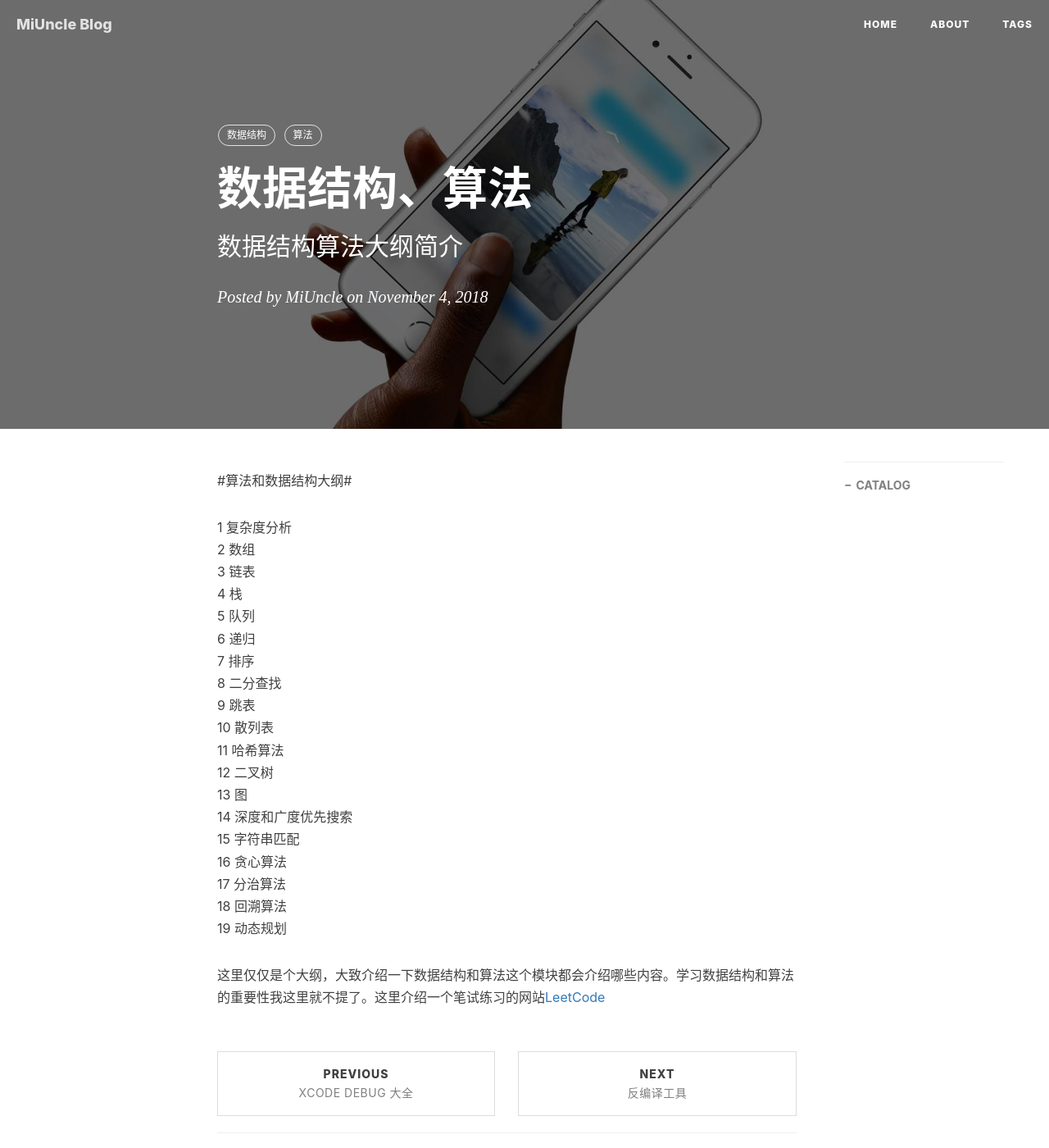
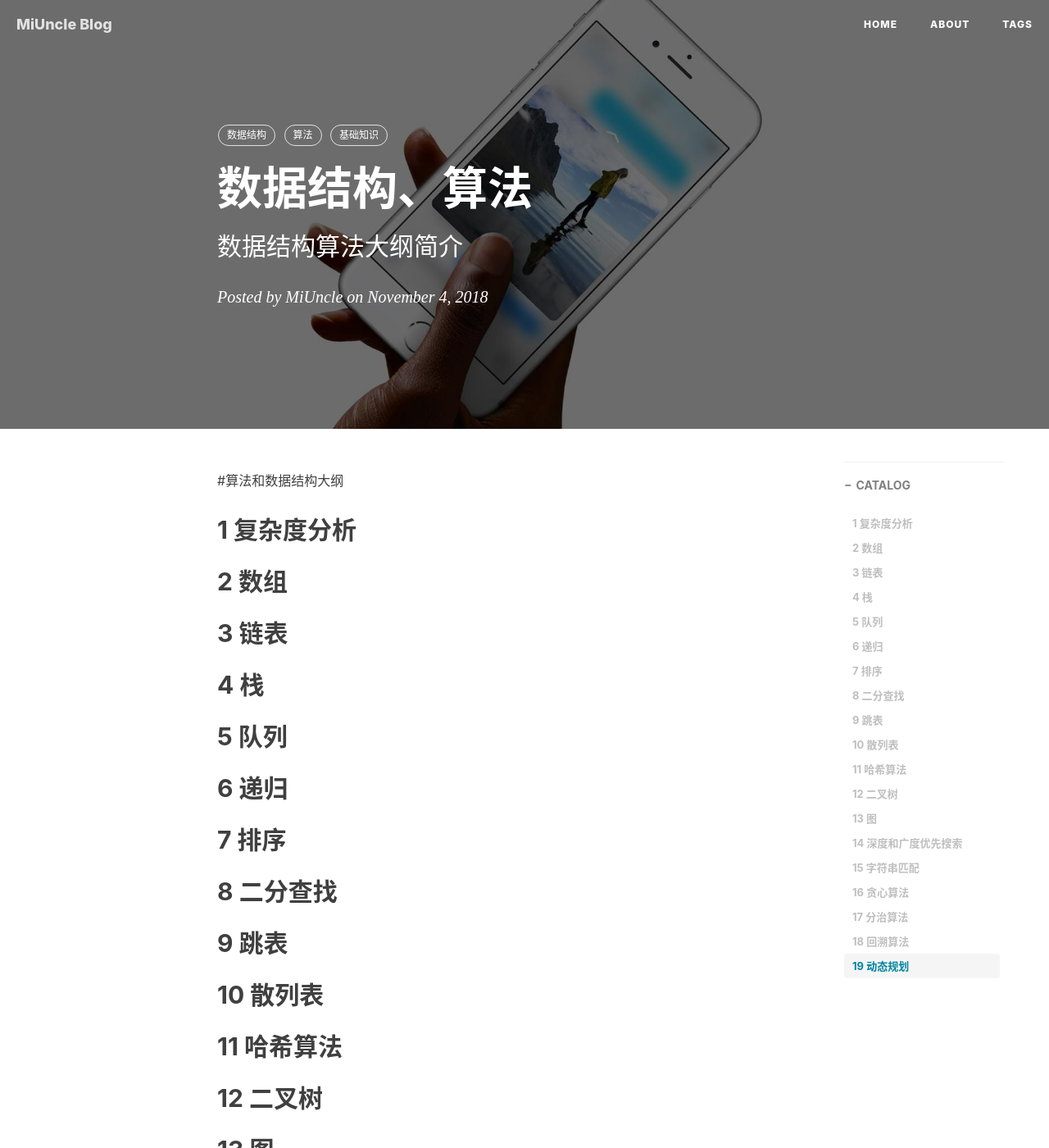
Before and after one commit to DuPrince/DuPrince.github.io, a Jekyll site: the page built from _posts/2018-11-04-算法和数据结构大纲.md, in a window 1280 px wide and 1400 px high. Shown: the whole window at 82% size. Built offline with Jekyll 4.4.1, drawn with Linux system fonts in a browser that asks for light colours; nearby versions of some CDN libraries; comment, search, counter and statistics services are not loaded.

Commit message:
修改格式

```diff
--- a/_posts/2018-11-04-算法和数据结构大纲.md
+++ b/_posts/2018-11-04-算法和数据结构大纲.md
@@ -9,30 +9,30 @@ catalog: true
 tags:
     - 数据结构
     - 算法
-
+    - 基础知识
 ---
 
-#算法和数据结构大纲#
+#算法和数据结构大纲
 
-1  复杂度分析
-2  数组
-3  链表
-4  栈
-5  队列
-6  递归
-7  排序
-8  二分查找
-9  跳表
-10 散列表
-11 哈希算法
-12 二叉树
-13 图
-14 深度和广度优先搜索
-15 字符串匹配
-16 贪心算法
-17 分治算法
-18 回溯算法
-19 动态规划
+## 1  复杂度分析
+## 2  数组
+## 3  链表
+## 4  栈
+## 5  队列
+## 6  递归
+## 7  排序
+## 8  二分查找
+## 9  跳表
+## 10 散列表
+## 11 哈希算法
+## 12 二叉树
+## 13 图
+## 14 深度和广度优先搜索
+## 15 字符串匹配
+## 16 贪心算法
+## 17 分治算法
+## 18 回溯算法
+## 19 动态规划
 
 
 
```
